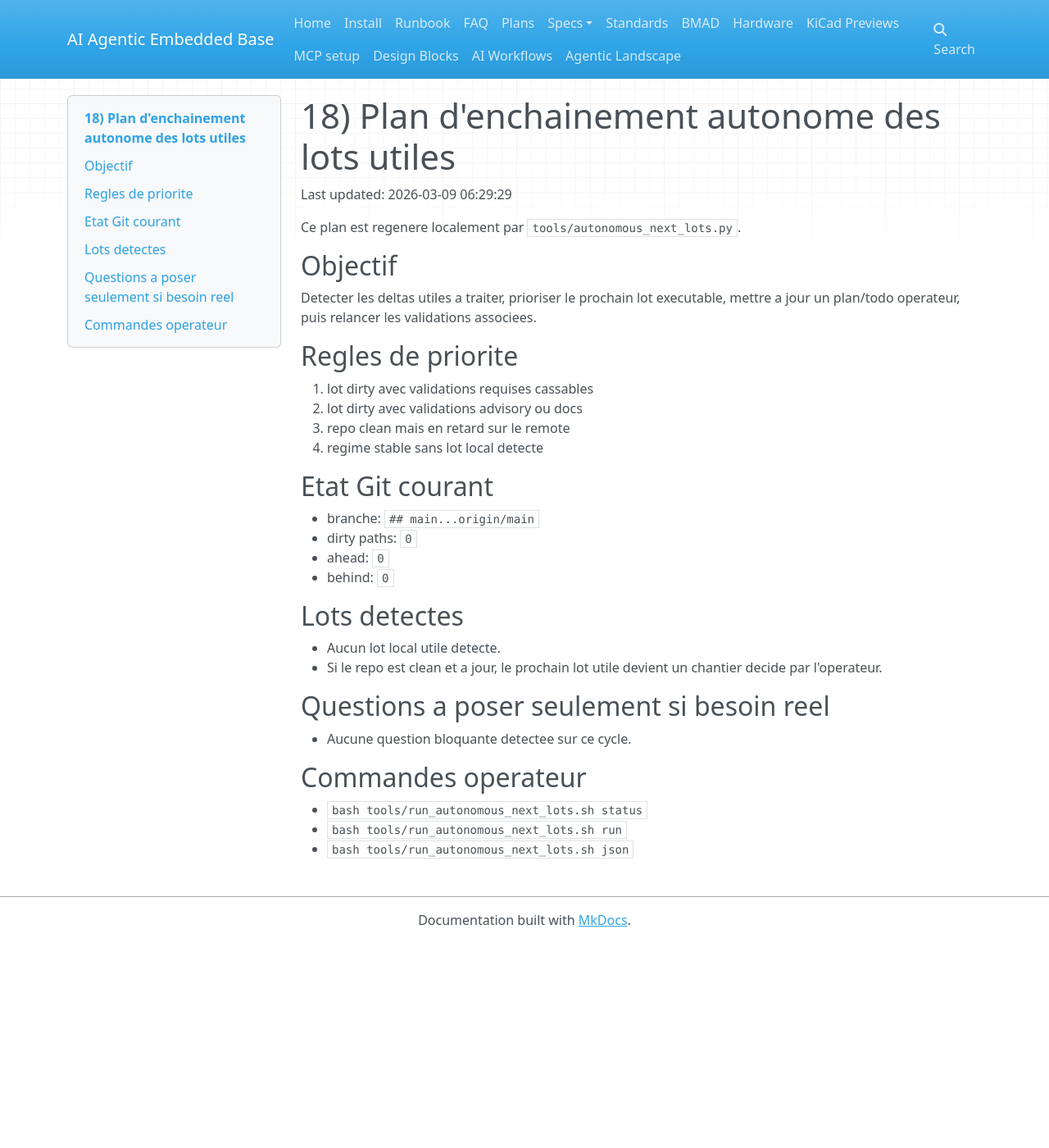
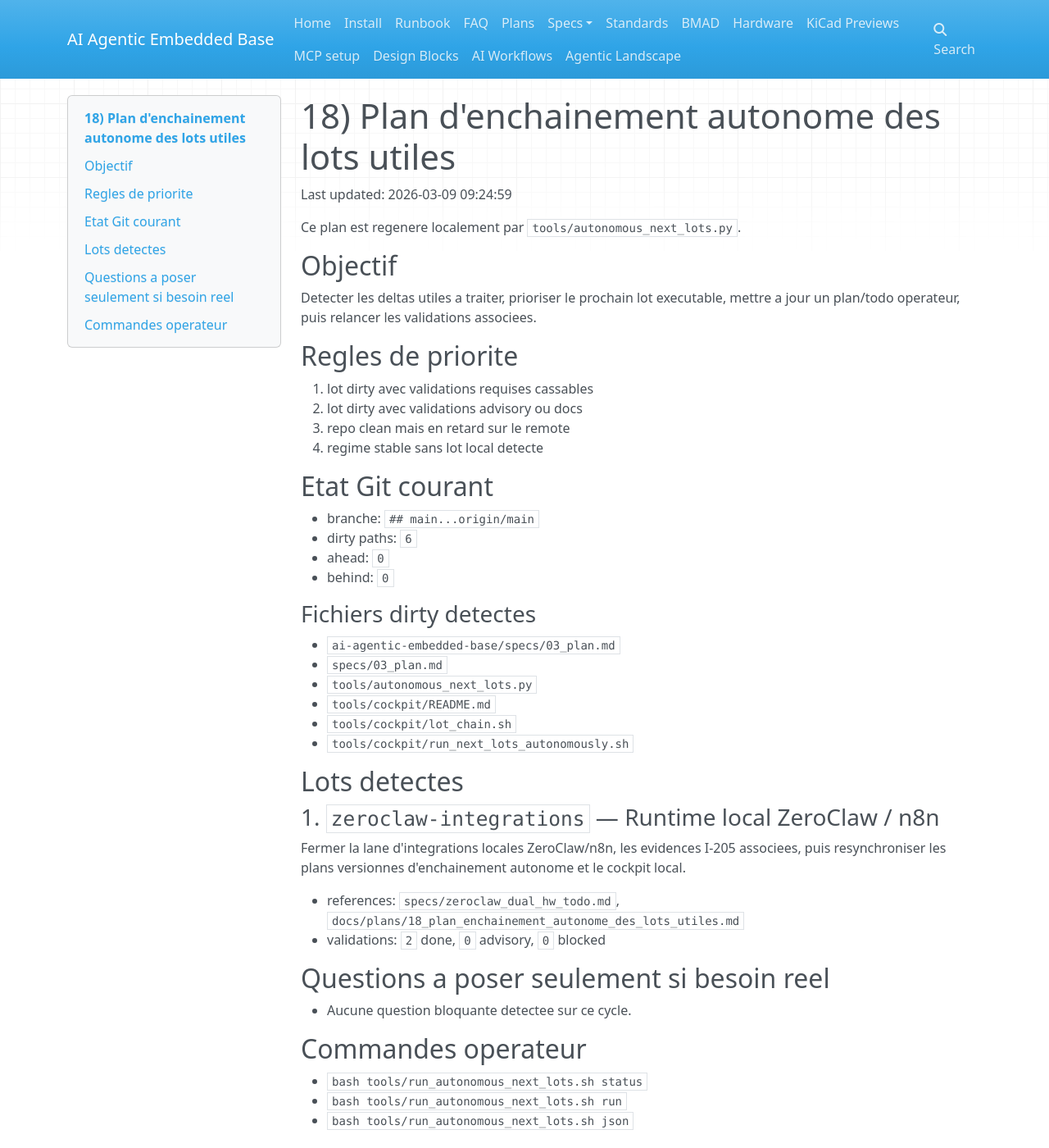
Before and after one commit to electron-rare/Kill_LIFE, an MkDocs documentation site: the page built from docs/plans/18_plan_enchainement_autonome_des_lots_utiles.md, in a window 1280 px wide and 1400 px high. Shown: the whole window at 82% size. Built offline with MkDocs 1.6.1, drawn with Linux system fonts in a browser that asks for light colours; nearby versions of some CDN libraries.

Commit message:
feat(cockpit): chain useful lots automatically

```diff
--- a/docs/plans/18_plan_enchainement_autonome_des_lots_utiles.md
+++ b/docs/plans/18_plan_enchainement_autonome_des_lots_utiles.md
@@ -1,6 +1,6 @@
 # 18) Plan d'enchainement autonome des lots utiles
 
-Last updated: 2026-03-09 06:29:29
+Last updated: 2026-03-09 09:24:59
 
 Ce plan est regenere localement par `tools/autonomous_next_lots.py`.
 
@@ -19,14 +19,27 @@ mettre a jour un plan/todo operateur, puis relancer les validations associees.
 ## Etat Git courant
 
 - branche: `## main...origin/main`
-- dirty paths: `0`
+- dirty paths: `6`
 - ahead: `0`
 - behind: `0`
 
+### Fichiers dirty detectes
+
+- `ai-agentic-embedded-base/specs/03_plan.md`
+- `specs/03_plan.md`
+- `tools/autonomous_next_lots.py`
+- `tools/cockpit/README.md`
+- `tools/cockpit/lot_chain.sh`
+- `tools/cockpit/run_next_lots_autonomously.sh`
+
 ## Lots detectes
 
-- Aucun lot local utile detecte.
-- Si le repo est clean et a jour, le prochain lot utile devient un chantier decide par l'operateur.
+### 1. `zeroclaw-integrations` — Runtime local ZeroClaw / n8n
+
+Fermer la lane d'integrations locales ZeroClaw/n8n, les evidences I-205 associees, puis resynchroniser les plans versionnes d'enchainement autonome et le cockpit local.
+
+- references: `specs/zeroclaw_dual_hw_todo.md`, `docs/plans/18_plan_enchainement_autonome_des_lots_utiles.md`
+- validations: `2` done, `0` advisory, `0` blocked
 
 ## Questions a poser seulement si besoin reel
 
```
Also changed, not shown: ai-agentic-embedded-base/specs/03_plan.md (+1 -0 lines), docs/plans/18_todo_enchainement_autonome_des_lots_utiles.md (+8 -3 lines), specs/03_plan.md (+1 -0 lines), tools/cockpit/README.md (+1 -0 lines), 3 other files.
